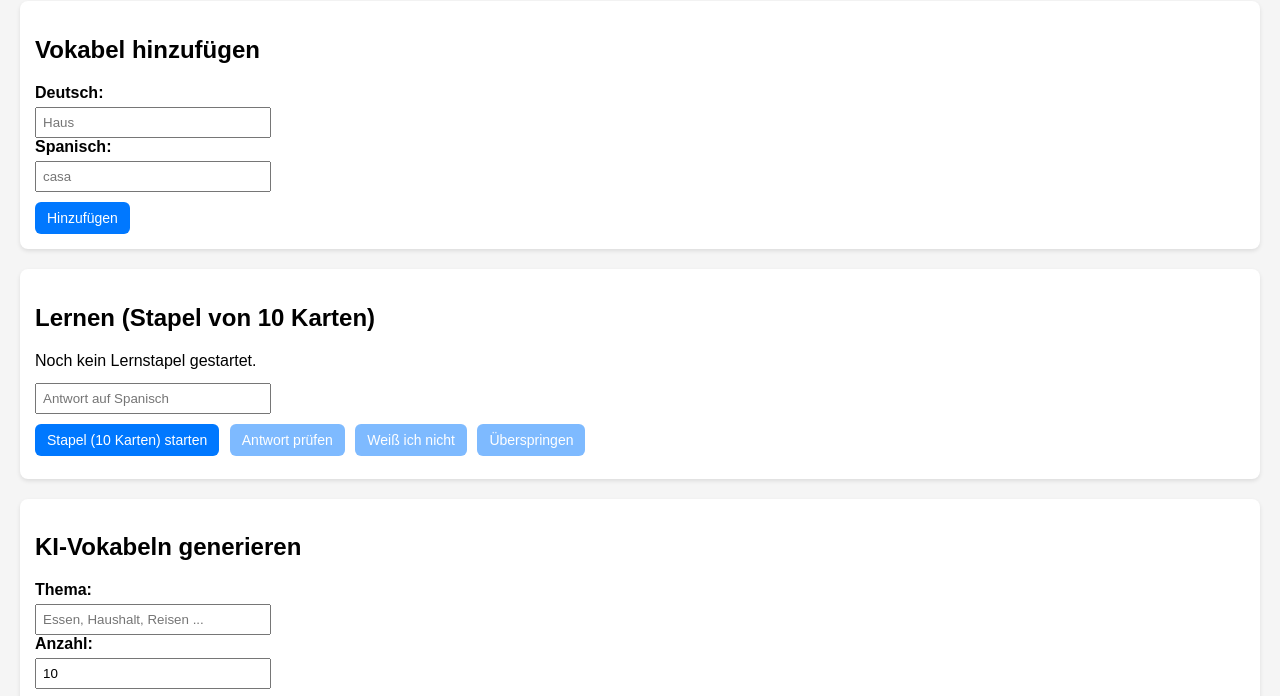
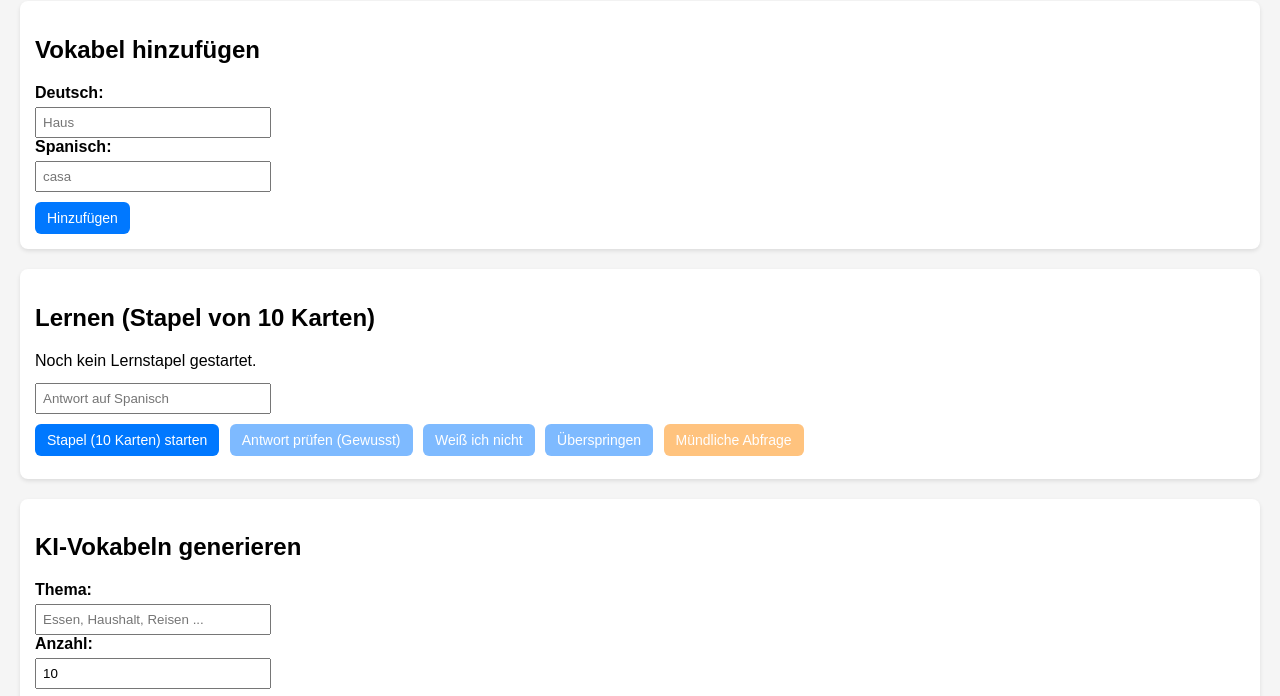
Before and after one commit to GimpelJaeger/spanisch-vokabeln, a website: page index.html in a window 1280 px wide. Shown: the part 79-775 px from the top of the page. Drawn offline with Linux system fonts and the light colour scheme.

Commit message:
Update index.html

```diff
--- a/index.html
+++ b/index.html
@@ -53,6 +53,14 @@
 
         button:hover:not(:disabled) {
             background: #005fcc;
+        }
+
+        #btnOral {
+            background: #ff8800;
+        }
+
+        #btnOral:hover:not(:disabled) {
+            background: #e06f00;
         }
 
         #aiStatus {
@@ -119,9 +127,10 @@
 
         <div>
             <button id="btnStartStack">Stapel (10 Karten) starten</button>
-            <button id="btnCheck" disabled>Antwort prüfen</button>
+            <button id="btnCheck" disabled>Antwort prüfen (Gewusst)</button>
             <button id="btnDontKnow" disabled>Weiß ich nicht</button>
             <button id="btnSkip" disabled>Überspringen</button>
+            <button id="btnOral" disabled>Mündliche Abfrage</button>
         </div>
 
         <div id="learnInfo"></div>
```
